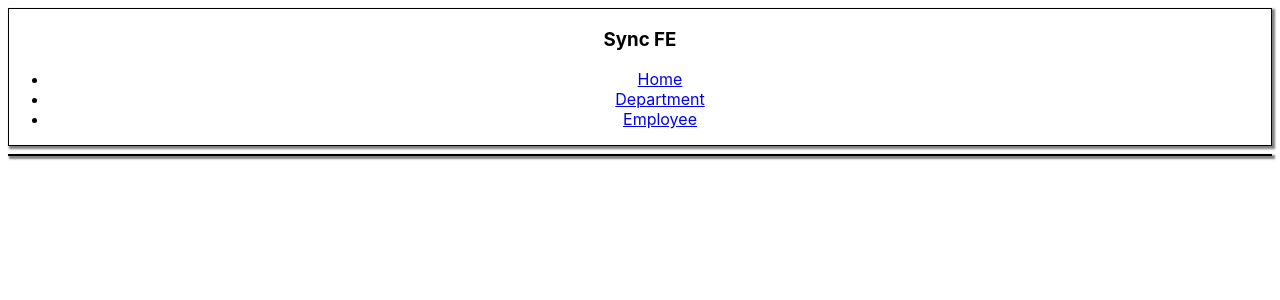
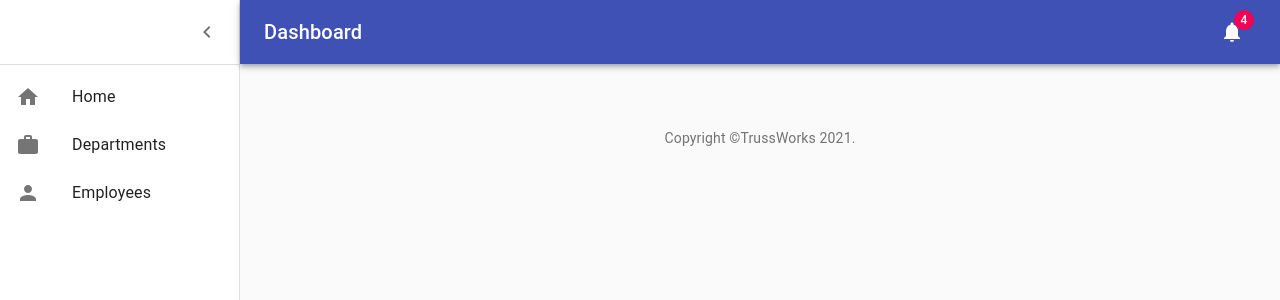
Before and after one commit to PDickeyTruss/sync-fe, a React (Create React App) app: page / in a window 1280 px wide. Shown: the top 300 px of the page. Built offline with nearby package versions, Linux system fonts and the light colour scheme.

Commit message:
Mui dashboard and display of 'real' BE data

```diff
--- a/package.json
+++ b/package.json
@@ -4,6 +4,7 @@
   "private": true,
   "dependencies": {
     "@material-ui/core": "^4.12.3",
+    "@material-ui/icons": "^4.11.2",
     "@testing-library/jest-dom": "^5.14.1",
     "@testing-library/react": "^11.2.7",
     "@testing-library/user-event": "^12.8.3",
--- a/src/App.js
+++ b/src/App.js
@@ -1,54 +1,46 @@
+import React from 'react'
+import {makeStyles} from '@material-ui/core/styles'
+import CssBaseline from '@material-ui/core/CssBaseline'
+import {Box, Container} from '@material-ui/core'
+
 import './App.css'
-import {Route, Switch, NavLink} from 'react-router-dom'
-import {Home} from './screens/Home'
-import {Department} from './screens/Department'
-import {Employee} from './screens/Employee'
+import {Dashboard} from './ui/Dashboard'
+import {AppRoutes} from './screens/AppRoutes'
+import {Copyright} from './components/Copyright'
 
-function App() {
+const useStyles = makeStyles(theme => ({
+  root: {
+    display: 'flex',
+  },
+  appBarSpacer: theme.mixins.toolbar,
+  content: {
+    flexGrow: 1,
+    height: '100vh',
+    overflow: 'auto',
+  },
+  container: {
+    paddingTop: theme.spacing(4),
+    paddingBottom: theme.spacing(4),
+  },
+}))
+
+function App(props) {
+  const classes = useStyles()
+
   return (
-    <div className="App">
-      <header
-        style={{
-          border: '1px solid black',
-          boxShadow: '2px 2px 2px 1px grey',
-          margin: 8,
-        }}
-      >
-        <h3>Sync FE</h3>
-        <nav>
-          <ul>
-            <li>
-              <NavLink to="/home">Home</NavLink>
-            </li>
-            <li>
-              <NavLink to="/department">Department</NavLink>
-            </li>
-            <li>
-              <NavLink to="/employee">Employee</NavLink>
-            </li>
-          </ul>
-        </nav>
-      </header>
-
-      <div
-        style={{
-          border: '1px solid black',
-          boxShadow: '2px 2px 2px 1px grey',
-          margin: 8,
-        }}
-      >
-        <Switch>
-          <Route path="/home">
-            <Home />
-          </Route>
-          <Route path="/employee">
-            <Employee />
-          </Route>
-          <Route path="/department">
-            <Department />
-          </Route>
-        </Switch>
-      </div>
+    <div className={classes.root}>
+      <CssBaseline />
+      <Dashboard {...props}>
+        <main className={classes.content}>
+          <div className={classes.appBarSpacer} />
+          <Container maxWidth="lg" className={classes.container}>
+            <AppRoutes {...props} />
+            <Box pt={4}>
+              <Copyright />
+            </Box>
+          </Container>
+        </main>
+      </Dashboard>
     </div>
   )
 }
--- /dev/null
+++ b/src/components/Copyright.js
@@ -0,0 +1,16 @@
+import {Link, Typography} from '@material-ui/core'
+
+function Copyright() {
+  return (
+    <Typography variant="body2" color="textSecondary" align="center">
+      {'Copyright ©'}
+      <Link color="inherit" href="https://material-ui.com/">
+        TrussWorks
+      </Link>{' '}
+      {new Date().getFullYear()}
+      {'.'}
+    </Typography>
+  )
+}
+
+export {Copyright}
--- /dev/null
+++ b/src/components/Title.js
@@ -0,0 +1,16 @@
+import React from 'react'
+import PropTypes from 'prop-types'
+import Typography from '@material-ui/core/Typography'
+
+function Title(props) {
+  return (
+    <Typography component="h2" variant="h6" color="primary" gutterBottom>
+      {props.children}
+    </Typography>
+  )
+}
+
+export {Title}
+Title.propTypes = {
+  children: PropTypes.node,
+}
--- /dev/null
+++ b/src/screens/AppRoutes.js
@@ -0,0 +1,22 @@
+import {Route, Switch} from 'react-router-dom'
+import {Home} from './Home'
+import {Department} from './Department'
+import {Employee} from './Employee'
+
+function AppRoutes(props) {
+  return (
+    <Switch>
+      <Route path="/home">
+        <Home {...props} />
+      </Route>
+      <Route path="/employee">
+        <Employee {...props} />
+      </Route>
+      <Route path="/department">
+        <Department {...props} />
+      </Route>
+    </Switch>
+  )
+}
+
+export {AppRoutes}
--- a/src/screens/Department.js
+++ b/src/screens/Department.js
@@ -14,14 +14,18 @@ const Department = () => {
           </tr>
         </thead>
         <tbody>
-          {departments
-            ? departments.map(d => (
-                <tr>
-                  <td>{d.DepartmentId}</td>
-                  <td>{d.DepartmentName}</td>
-                </tr>
-              ))
-            : 'Loading'}
+          {departments ? (
+            departments.map(d => (
+              <tr key={d.DepartmentId}>
+                <td>{d.DepartmentId}</td>
+                <td>{d.DepartmentName}</td>
+              </tr>
+            ))
+          ) : (
+            <tr>
+              <td>Loading</td>
+            </tr>
+          )}
         </tbody>
       </table>
     </div>
--- a/src/screens/Employee.js
+++ b/src/screens/Employee.js
@@ -1,11 +1,11 @@
 import {useEmployees} from '../utils/employees'
-
+import {Title} from '../components/Title'
 const Employee = () => {
   const {employees, error, isLoading, isError, isSuccess} = useEmployees()
 
   return (
     <div>
-      <h3>{`This is the Employee Page`}</h3>
+      <Title>Employees</Title>
       <table>
         <thead>
           <tr>
@@ -14,14 +14,18 @@ const Employee = () => {
           </tr>
         </thead>
         <tbody>
-          {employees
-            ? employees.map(e => (
-                <tr>
-                  <td>{e.EmployeeId}</td>
-                  <td>{e.EmployeeName}</td>
-                </tr>
-              ))
-            : 'Loading'}
+          {employees ? (
+            employees.map(e => (
+              <tr key={e.EmployeeId}>
+                <td>{e.EmployeeId}</td>
+                <td>{e.EmployeeName}</td>
+              </tr>
+            ))
+          ) : (
+            <tr>
+              <td>Loading</td>
+            </tr>
+          )}
         </tbody>
       </table>
     </div>
--- a/src/screens/Home.js
+++ b/src/screens/Home.js
@@ -1,7 +1,65 @@
-const Home = () => (
-  <div>
-    <h3>This is the Home Page</h3>
-  </div>
-);
+import clsx from 'clsx'
+import {makeStyles} from '@material-ui/core/styles'
+import React from 'react'
+import Typography from '@material-ui/core/Typography'
+import Grid from '@material-ui/core/Grid'
+import Paper from '@material-ui/core/Paper'
+import Link from '@material-ui/core/Link'
+import {Title} from '../components/Title'
+import {Employee} from './Employee'
+import {Department} from './Department'
 
-export { Home };
+const useStyles = makeStyles(theme => ({
+  paper: {
+    padding: theme.spacing(2),
+    display: 'flex',
+    overflow: 'auto',
+    flexDirection: 'column',
+  },
+  fixedHeight: {
+    height: 240,
+  },
+  depositContext: {flex: 1},
+}))
+
+function Home(props) {
+  const classes = useStyles()
+
+  const fixedHeightPaper = clsx(classes.paper, classes.fixedHeight)
+
+  return (
+    <Grid container spacing={3}>
+      {/* Departments */}
+      <Grid item xs={12} md={8} lg={9}>
+        <Paper className={fixedHeightPaper}>
+          <Department {...props} />
+        </Paper>
+      </Grid>
+      {/* Recent Deposits */}
+      <Grid item xs={12} md={4} lg={3}>
+        <Paper className={fixedHeightPaper}>
+          <Title>Recent Deposits</Title>
+          <Typography component="p" variant="h4">
+            $3,024.00
+          </Typography>
+          <Typography color="textSecondary" className={classes.depositContext}>
+            on 15 March, 2019
+          </Typography>
+          <div>
+            <Link color="primary" href="#">
+              View balance
+            </Link>
+          </div>
+        </Paper>
+      </Grid>
+      {/* Employees */}
+      <Grid item xs={12}>
+        <Paper className={classes.paper}>
+          <Employee {...props} />
+        </Paper>
+      </Grid>
+    </Grid>
+  )
+}
+
+export {Home}
--- /dev/null
+++ b/src/ui/AppBar.js
@@ -0,0 +1,83 @@
+import React from 'react'
+import clsx from 'clsx'
+import {makeStyles} from '@material-ui/core/styles'
+import {
+  AppBar as MuiAppBar,
+  Badge,
+  Toolbar,
+  Typography,
+} from '@material-ui/core'
+import IconButton from '@material-ui/core/IconButton'
+import MenuIcon from '@material-ui/icons/Menu'
+import NotificationsIcon from '@material-ui/icons/Notifications'
+
+function AppBar({open, openDrawer, drawerWidth}) {
+  const useStyles = makeStyles(theme => ({
+    toolbar: {
+      paddingRight: 24, // keep right padding when drawer closed
+    },
+    appBar: {
+      zIndex: theme.zIndex.drawer + 1,
+      transition: theme.transitions.create(['width', 'margin'], {
+        easing: theme.transitions.easing.sharp,
+        duration: theme.transitions.duration.leavingScreen,
+      }),
+    },
+    appBarShift: {
+      marginLeft: drawerWidth,
+      width: `calc(100% - ${drawerWidth}px)`,
+      transition: theme.transitions.create(['width', 'margin'], {
+        easing: theme.transitions.easing.sharp,
+        duration: theme.transitions.duration.enteringScreen,
+      }),
+    },
+    menuButton: {
+      marginRight: 36,
+    },
+    menuButtonHidden: {
+      display: 'none',
+    },
+    title: {
+      flexGrow: 1,
+    },
+  }))
+
+  const classes = useStyles()
+
+  return (
+    <MuiAppBar
+      position="absolute"
+      className={clsx(classes.appBar, open && classes.appBarShift)}
+    >
+      <Toolbar className={classes.toolbar}>
+        <IconButton
+          edge="start"
+          color="inherit"
+          aria-label="open drawer"
+          onClick={() => {
+            return typeof openDrawer === 'function' ? openDrawer() : openDrawer
+          }}
+          className={clsx(classes.menuButton, open && classes.menuButtonHidden)}
+        >
+          <MenuIcon />
+        </IconButton>
+        <Typography
+          component="h1"
+          variant="h6"
+          color="inherit"
+          noWrap
+          className={classes.title}
+        >
+          Dashboard
+        </Typography>
+        <IconButton color="inherit">
+          <Badge badgeContent={4} color="secondary">
+            <NotificationsIcon />
+          </Badge>
+        </IconButton>
+      </Toolbar>
+    </MuiAppBar>
+  )
+}
+
+export {AppBar}
--- /dev/null
+++ b/src/ui/Dashboard.js
@@ -0,0 +1,34 @@
+import React from 'react'
+
+import {AppBar} from '../ui/AppBar'
+import {SideNav} from '../ui/SideNav'
+
+function Dashboard({children}) {
+  const [open, setOpen] = React.useState(true)
+  const handleDrawerOpen = () => {
+    setOpen(true)
+  }
+  const handleDrawerClose = () => {
+    setOpen(false)
+  }
+
+  const drawerWidth = 240
+
+  return (
+    <React.Fragment>
+      <AppBar
+        open={open}
+        openDrawer={handleDrawerOpen}
+        drawerWidth={drawerWidth}
+      />
+      <SideNav
+        open={open}
+        closeDrawer={handleDrawerClose}
+        drawerWidth={drawerWidth}
+      />
+      {children}
+    </React.Fragment>
+  )
+}
+
+export {Dashboard}
--- /dev/null
+++ b/src/ui/SideNav.js
@@ -0,0 +1,97 @@
+import React from 'react'
+import clsx from 'clsx'
+import {Link as RouterLink} from 'react-router-dom'
+import {makeStyles} from '@material-ui/core/styles'
+import {
+  Divider,
+  Drawer,
+  List,
+  ListItem,
+  ListItemIcon,
+  ListItemText,
+} from '@material-ui/core'
+
+import HomeIcon from '@material-ui/icons/Home'
+import WorkIcon from '@material-ui/icons/Work'
+import PersonIcon from '@material-ui/icons/Person'
+import ChevronLeftIcon from '@material-ui/icons/ChevronLeft'
+import IconButton from '@material-ui/core/IconButton'
+
+function SideNav({open, closeDrawer, drawerWidth}) {
+  const useStyles = makeStyles(theme => ({
+    toolbarIcon: {
+      display: 'flex',
+      alignItems: 'center',
+      justifyContent: 'flex-end',
+      padding: '0 8px',
+      ...theme.mixins.toolbar,
+    },
+    drawerPaper: {
+      position: 'relative',
+      whiteSpace: 'nowrap',
+      width: drawerWidth,
+      transition: theme.transitions.create('width', {
+        easing: theme.transitions.easing.sharp,
+        duration: theme.transitions.duration.enteringScreen,
+      }),
+    },
+    drawerPaperClose: {
+      overflowX: 'hidden',
+      transition: theme.transitions.create('width', {
+        easing: theme.transitions.easing.sharp,
+        duration: theme.transitions.duration.leavingScreen,
+      }),
+      width: theme.spacing(7),
+      [theme.breakpoints.up('sm')]: {
+        width: theme.spacing(9),
+      },
+    },
+  }))
+
+  const classes = useStyles()
+
+  return (
+    <Drawer
+      variant="permanent"
+      classes={{
+        paper: clsx(classes.drawerPaper, !open && classes.drawerPaperClose),
+      }}
+      open={open}
+    >
+      <div className={classes.toolbarIcon}>
+        <IconButton
+          onClick={() => {
+            return typeof closeDrawer === 'function'
+              ? closeDrawer()
+              : closeDrawer
+          }}
+        >
+          <ChevronLeftIcon />
+        </IconButton>
+      </div>
+      <Divider />
+      <List>
+        <ListItem button component={RouterLink} to="/home">
+          <ListItemIcon>
+            <HomeIcon />
+          </ListItemIcon>
+          <ListItemText primary="Home" />
+        </ListItem>
+        <ListItem button component={RouterLink} to="/department">
+          <ListItemIcon>
+            <WorkIcon />
+          </ListItemIcon>
+          <ListItemText primary="Departments" />
+        </ListItem>
+        <ListItem button component={RouterLink} to="/employee">
+          <ListItemIcon>
+            <PersonIcon />
+          </ListItemIcon>
+          <ListItemText primary="Employees" />
+        </ListItem>
+      </List>
+    </Drawer>
+  )
+}
+
+export {SideNav}
```
Also changed, not shown: 1 other file (tests, documents, lock files or other folders).
